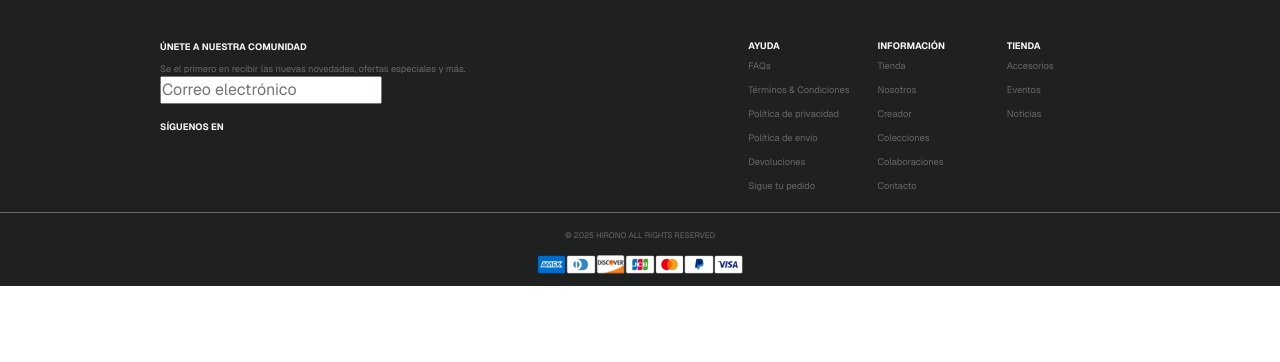
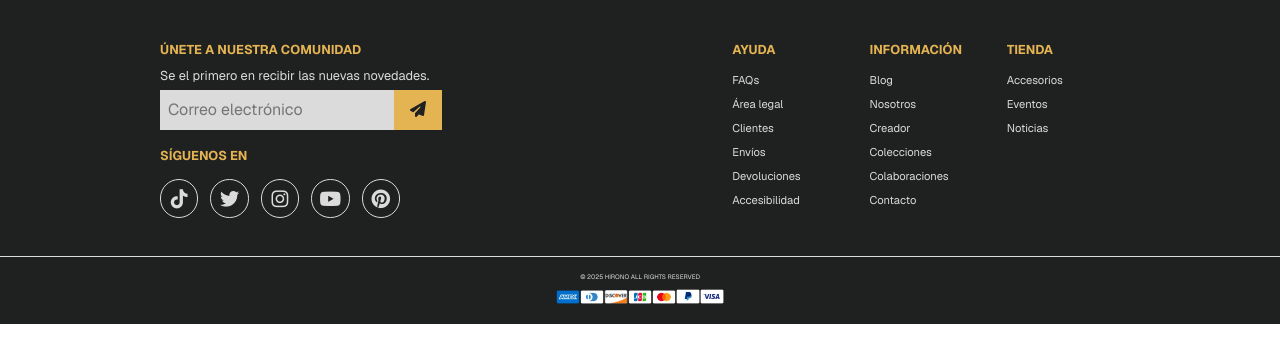
Before and after one commit to almu-is-githubing/MWHE_FINAL, a plain HTML site: page Homepage.html in a window 1280 px wide. Drawn offline with nearby package versions, Linux system fonts and the light colour scheme.

Commit message:
footer_version_3

```diff
--- a/Homepage.html
+++ b/Homepage.html
@@ -63,11 +63,45 @@
                 <div class="footer_chatContainer">
                     <div class="footer_title">ÚNETE A NUESTRA COMUNIDAD</div>
                     <div class="footer_desc"> Se el primero en recibir las nuevas
-                    novedades, ofertas especiales y más.</div>
-                    <span class="footer_chatInput">
-                        <input placeholder="Correo electrónico" type="text">
-                    </span>
+                    novedades.</div>
+                    <div class="footer_inputWrap">
+                        <span class="footer_chatInput">
+                            <input placeholder="Correo electrónico" type="email">
+                        </span>
+                        <button type="submit">
+                            <i class="fas fa-paper-plane"></i>
+                        </button>
+                    </div>
                     <div class="footer_socialTitle">SÍGUENOS EN</div>
+                    <div class="footer_media">
+                        <ul class="footer_mediaIcons">
+                            <li>
+                                <a href="#">
+                                    <i class="fab fa-tiktok"></i>
+                                </a>
+                            </li>
+                            <li>
+                                <a href="#">
+                                    <i class="fab fa-twitter"></i>
+                                </a>
+                            </li>
+                            <li>
+                                <a href="#">
+                                    <i class="fab fa-instagram"></i>
+                                </a>
+                            </li>
+                            <li>
+                                <a href="#">
+                                    <i class="fab fa-youtube"></i>
+                                </a>
+                            </li>
+                            <li>
+                                <a href="#">
+                                    <i class="fab fa-pinterest"></i>
+                                </a>
+                            </li>
+                        </ul>
+                    </div>
                 </div>
                 <div class="footer_menuBloque">
                     <div class="footer_menuListItem">
@@ -81,19 +115,19 @@
                                 <a target="_self" rel="" href="">FAQs</a>
                             </div>
                             <div class="footer_menuTextTitle">
-                                <a target="_self" rel="" href="">Términos & Condiciones</a>
+                                <a target="_self" rel="" href="">Área legal</a>
                             </div>
                             <div class="footer_menuTextTitle">
-                                <a target="_self" rel="" href="">Política de privacidad</a>
+                                <a target="_self" rel="" href="">Clientes</a>
                             </div>
                             <div class="footer_menuTextTitle">
-                                <a target="_self" rel="" href="">Política de envío</a>
+                                <a target="_self" rel="" href="">Envíos</a>
                             </div>
                             <div class="footer_menuTextTitle">
                                 <a target="_self" rel="" href="">Devoluciones</a>
                             </div>
                             <div class="footer_menuTextTitle">
-                                <a target="_self" rel="" href="">Sigue tu pedido</a>
+                                <a target="_self" rel="" href="">Accesibilidad</a>
                             </div>
                         </div>
                     </div>
@@ -105,7 +139,7 @@
                         </div>
                         <div class="footer_menuText">
                             <div class="footer_menuTextTitle">
-                                <a target="_self" rel="" href="">Tienda</a>
+                                <a target="_self" rel="" href="">Blog</a>
                             </div>
                             <div class="footer_menuTextTitle">
                                 <a target="_self" rel="" href="">Nosotros</a>
--- a/css/Homepage.css
+++ b/css/Homepage.css
@@ -30,33 +30,84 @@
 
 .footer_title,
 .footer_socialTitle {
-    color: var(--white);
-    font-size: .73vw;
+    color: var(--mustard);
+    font-size: 0.8rem;
     font-weight: 700;
 }
 
 .footer_desc {
-    color: #676767;
-    margin-top: .625vw;
-    font-size: .73vw;
+    color: var(--grey);
+    margin-top: 0.4rem;
+    font-size: 0.8rem;
 }
 
-.footer_chatInput {
-    margin-top: .625vw;
-    width: 22.13542vw;
-    height: 1.97917vw;
-    background: var(--white);
+.footer_inputWrap {
+    margin: 0.3rem 0;
+    display: flex;
+}
+
+.footer_chatInput > input {
+    padding: 0.5rem;
+    border: none;
+    background: var(--grey);
+    color: var(--black);
+}
+
+.footer_chatInput > input:focus {
+    outline: none;
+}
+
+.footer_inputWrap > button {
+    padding: 0.5rem 1rem;
+    background: var(--mustard);
+    border: none;
+    color: var(--black);
+}
+
+.footer_inputWrap > button:hover {
+    background: #494949;
+    color: var(--mustard);
 }
 
 .footer_socialTitle {
     margin-top: 1.25vw;
 }
 
+.footer_mediaIcons {
+    padding: 0.4rem 0rem;
+    margin: 0;
+}
+
+.footer_mediaIcons > li > a {
+    color: var(--grey);
+    font-size: 1.2rem;
+    width: 2em;
+    height: 2em;
+    border: 1px var(--grey) solid;
+    border-radius: 50%;
+    display: flex;
+    justify-content: center;
+    align-items: center;
+    text-decoration: none;
+    transition: 0.3s;
+}
+
+.footer_mediaIcons > li > a:hover {
+    background: var(--mustard);
+    border-color: var(--mustard);
+    color: var(--black);
+}
+
+.footer_mediaIcons > li {
+    display: inline-block;
+    margin: 0.5rem 0.5rem 0.5rem 0;
+}
+
 .footer_mainInfo {
     width: 100%;
     display: flex;
     justify-content: space-between;
-    padding: 3.125vw calc((100vw - 75vw) / 2) 1.25vw;
+    padding: 3.125vw calc((100vw - 75vw) / 2) 1.5rem;
 }
 
 .footer_menuBloque {
@@ -66,27 +117,33 @@
     grid-auto-flow: row;
     grid-template-columns: repeat(auto-fit, minmax(5.21vw, 8.85vw));
     justify-content: end;
-    gap: 1.25vw;
+    gap: 1.5rem
 }
 
 .footer_menuTitle {
-    color: var(--white);
+    color: var(--mustard);
     overflow: hidden;
     white-space: nowrap;
-    font-size: .72917vw;
+    font-size: 0.8rem;
     font-weight: 700;
-    line-height: .9375vw;
+}
+
+.footer_menuText {
+    margin-top: 0.5rem;
 }
 
 .footer_menuTextTitle > a {
     text-decoration: none;
     margin-top: .83333vw;
     cursor: pointer;
-    color: #676767;
+    color: var(--grey);
     overflow: hidden;
-    font-size: .72917vw;
-    line-height: .9375vw;
+    font-size: 0.7rem;
     list-style: none;
+}
+
+.footer_menuTextTitle > a:hover {
+    color: var(--mustard);
 }
 
 .footer_footerContainer
@@ -97,14 +154,14 @@
     width: 100%;
     margin: 0 auto;
     padding: 1.255vw 0;
-    border-top: 1px solid #676767;
+    border-top: 1px solid var(--grey);
 }
 
 .footer_footerContainer
 .fotter_bottom
 .footer_copyRight {
-    font-size: .625vw;
-    color: #676767;
+    font-size: 0.4rem;
+    color: var(--grey);
     text-align: center;
 }
 
@@ -115,10 +172,9 @@
     flex-direction: row;
     align-items: center;
     justify-content: center;
-    margin-top: 0.83vw;
+    margin-top: 0.1rem;
 }
 
 .footer_image {
-    width: 2.3vw;
-    height: 1.45vw;
+    width: 1.5rem;
 }
```
Also changed, not shown: 2 other files.
